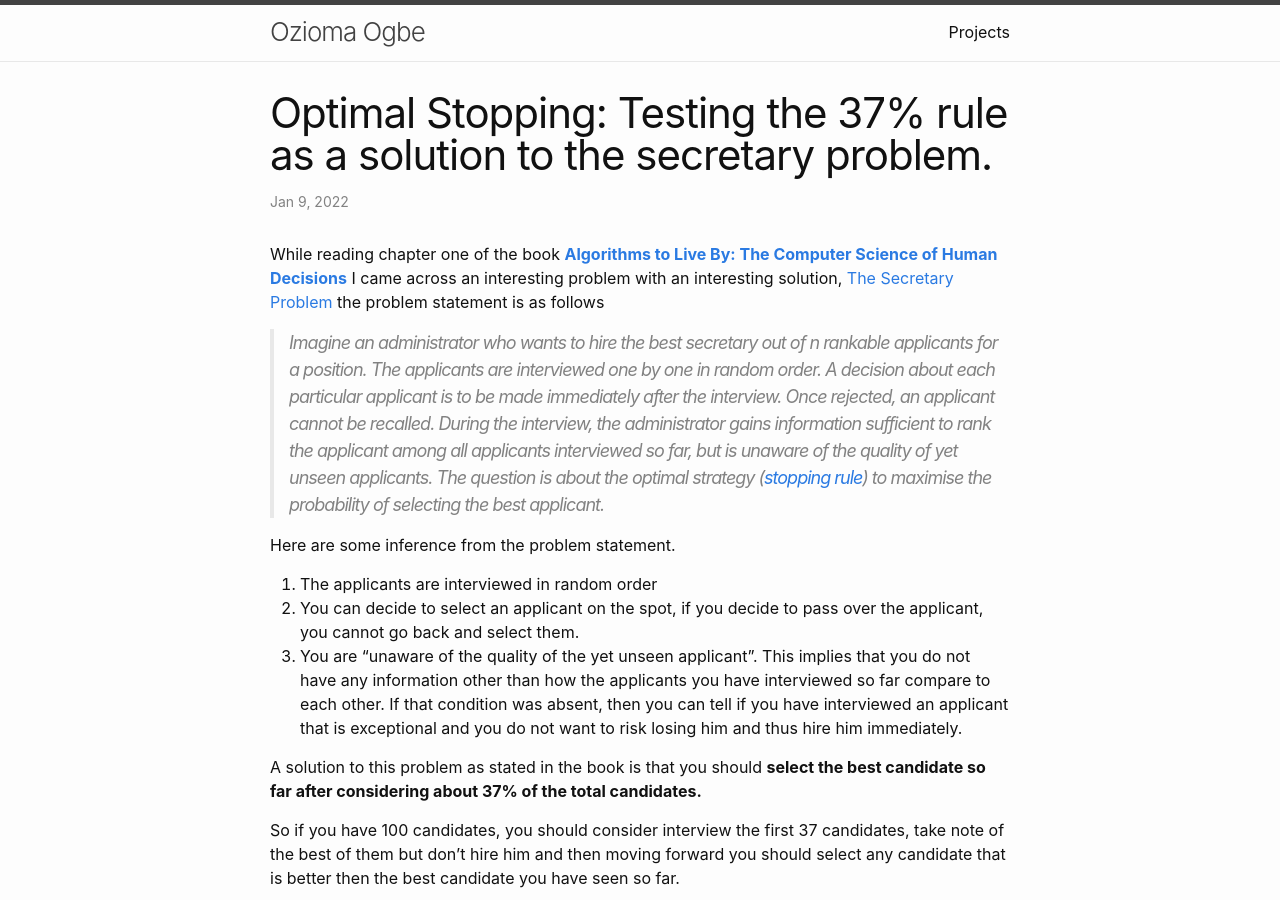
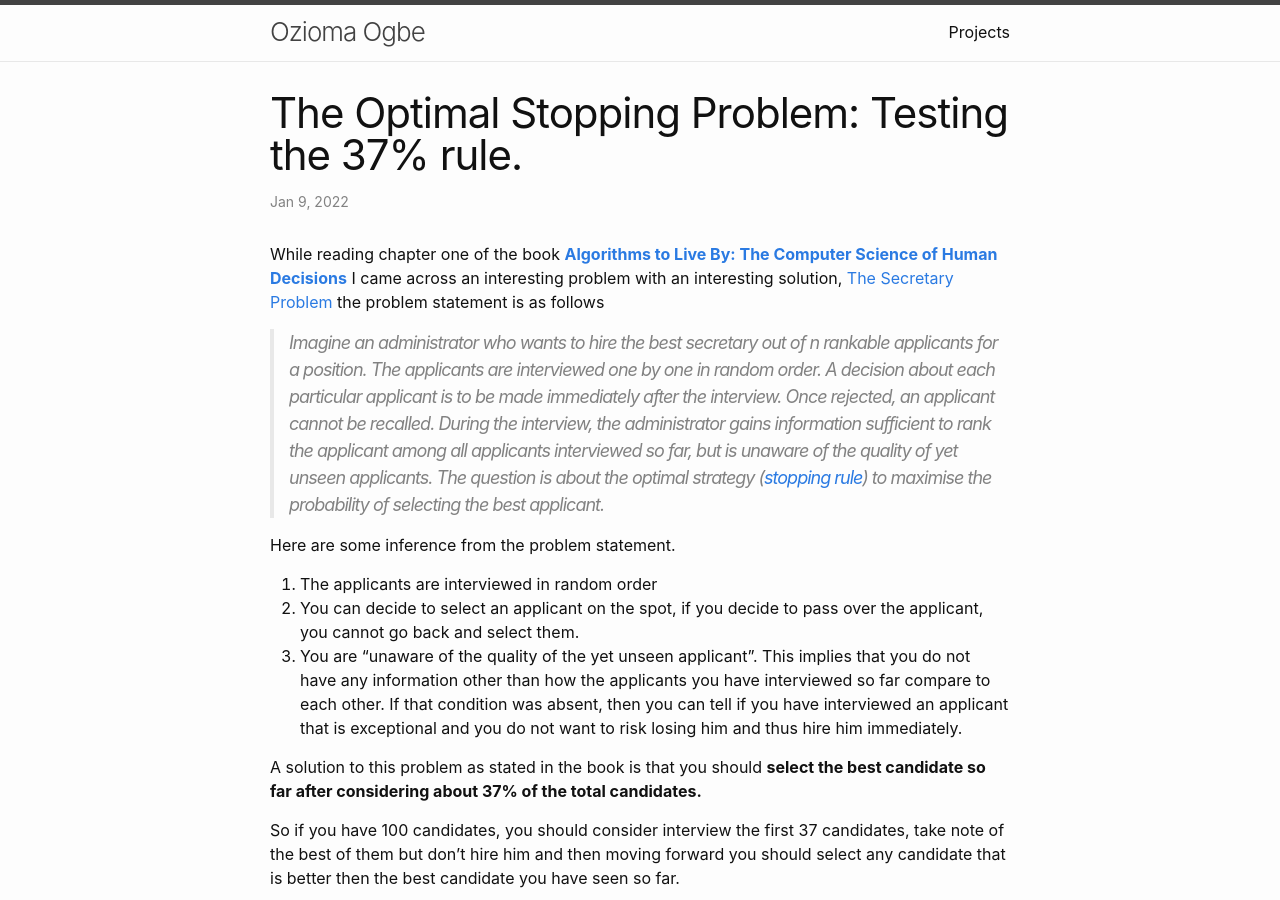
Before and after one commit to Oziomajnr/Ozioma-Personal-Website, a Jekyll site: the page built from blog/_posts/2022-01-09-secretary-problem-experiment.md, in a window 1280 px wide and 900 px high. Built offline with Jekyll 4.4.1, drawn with Linux system fonts in a browser that asks for light colours; comment, search, counter and statistics services are not loaded.

Commit message:
rename article

```diff
--- a/blog/_posts/2022-01-09-secretary-problem-experiment.md
+++ b/blog/_posts/2022-01-09-secretary-problem-experiment.md
@@ -1,6 +1,6 @@
 ---
 layout:	post
-title:	"Optimal Stopping: Testing the 37% rule as a solution to the secretary problem."
+title:	"The Optimal Stopping Problem: Testing the 37% rule."
 date:	2022-01-09
 ---
 
```
